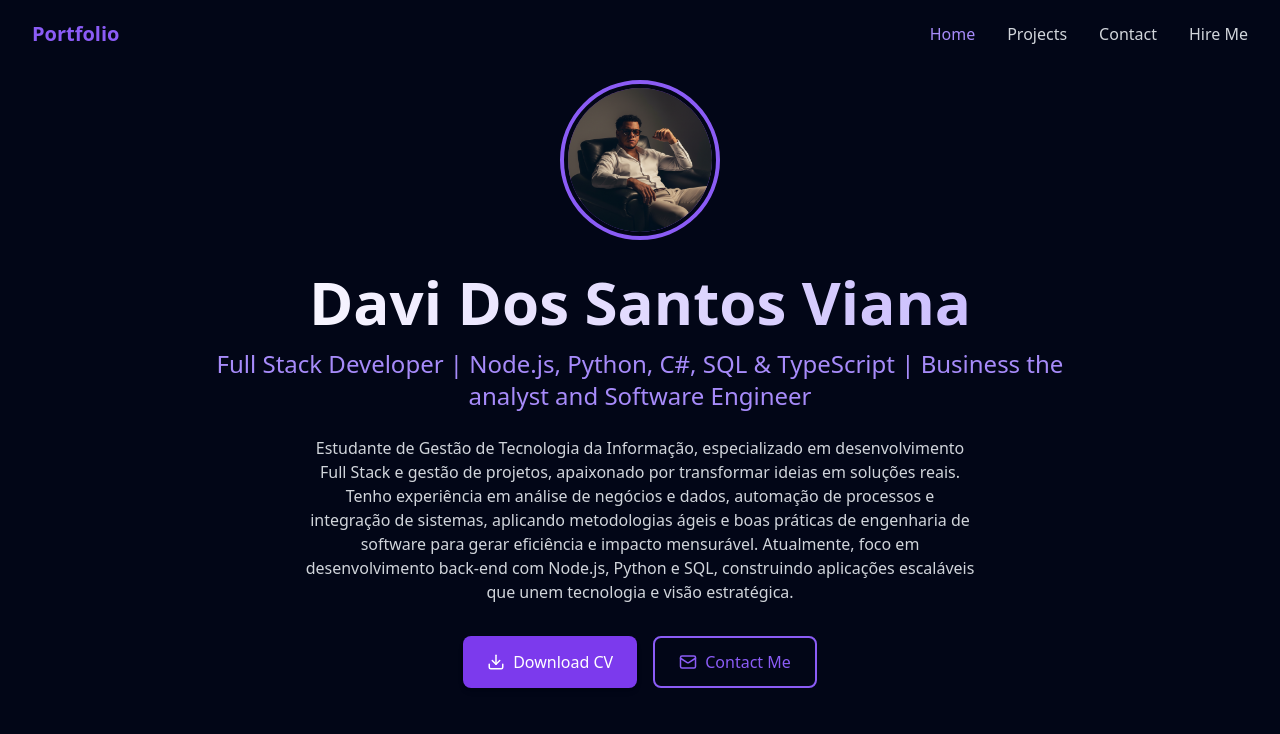
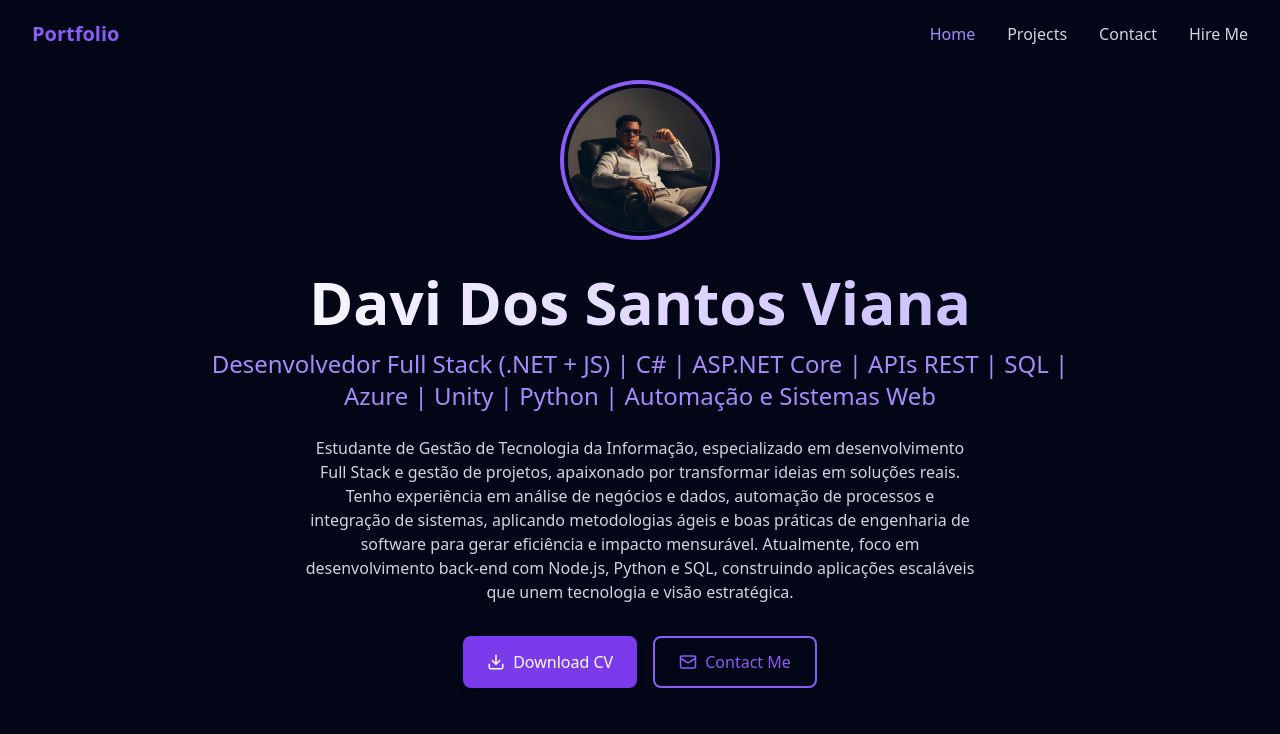
Before and after one commit to Davi-CleanCode/Portfolio, a React (Vite) app: page / in a window 1280 px wide. Shown: the top 734 px of the page. Built offline with nearby package versions, Linux system fonts and the light colour scheme.

Commit message:
ajuste no hero

```diff
--- a/src/components/HeroSection.tsx
+++ b/src/components/HeroSection.tsx
@@ -52,7 +52,7 @@ const HeroSection: React.FC = () => {
             animate={{ opacity: 1, y: 0 }}
             transition={{ duration: 0.5, delay: 0.2 }}
           >
-           Full Stack Developer | Node.js, Python, C#, SQL & TypeScript | Business the analyst and Software Engineer
+            Desenvolvedor Full Stack (.NET + JS) | C# | ASP.NET Core | APIs REST | SQL | Azure | Unity | Python | Automação e Sistemas Web
           </motion.p>
 
           <motion.p
```
